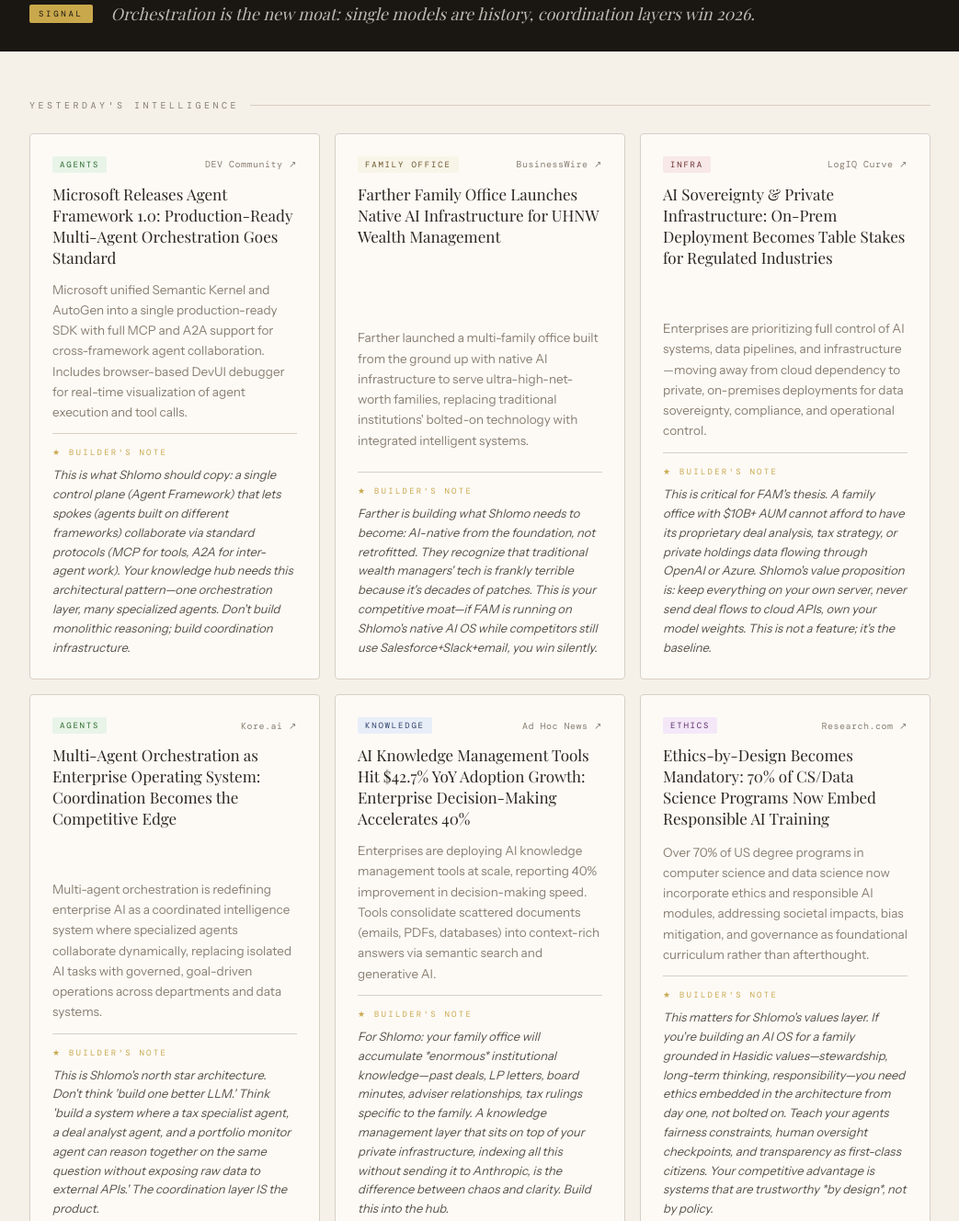
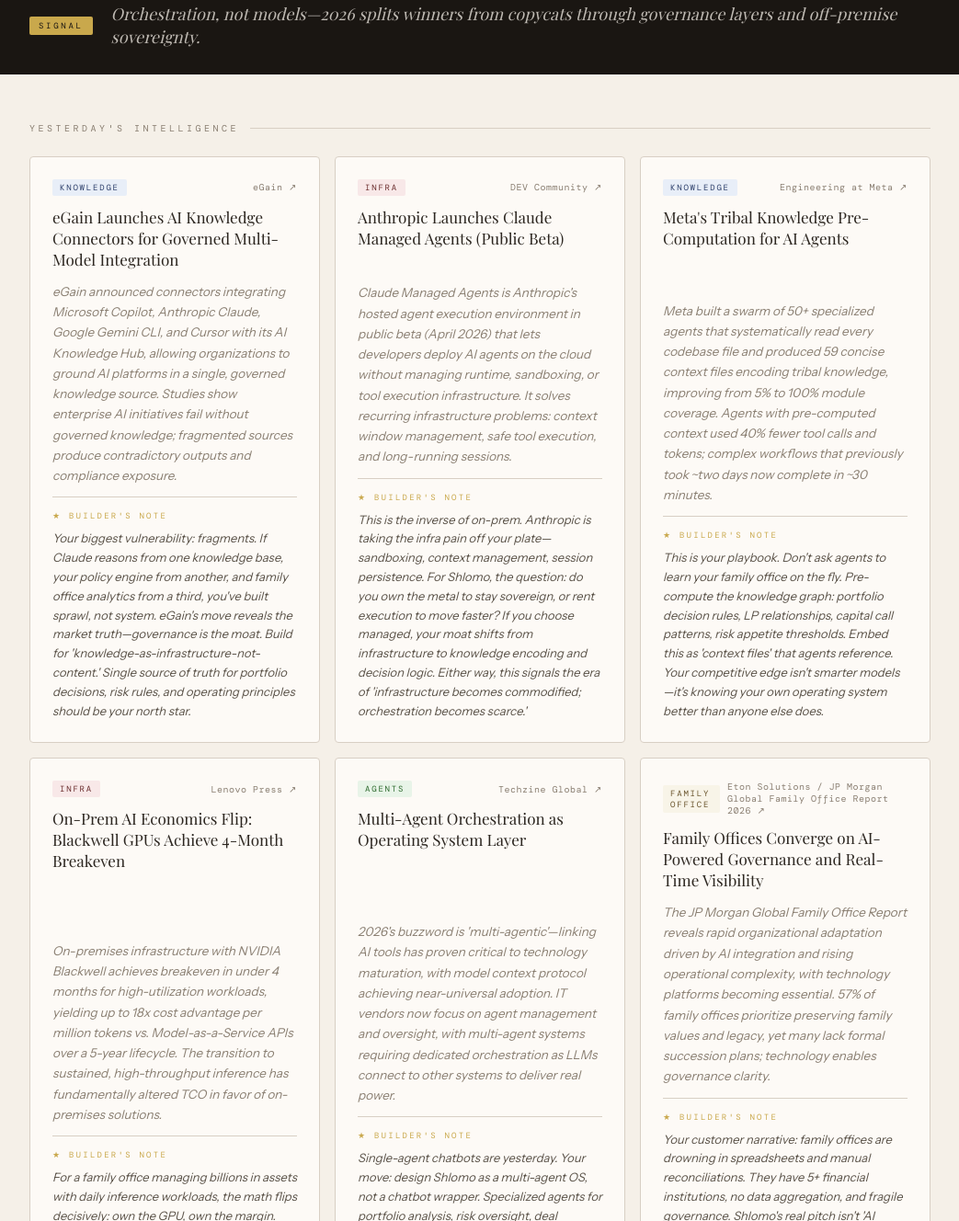
Before and after one commit to laurijoffe/shlomo-briefing, a plain HTML site: page index.html in a window 1280 px wide. Shown: the part 203-1531 px from the top of the page at 92% size, without its empty margins (118-1161 px from the left). Drawn offline with nearby package versions, Linux system fonts and the light colour scheme; a web font is replaced by a local one.

Commit message:
Daily briefing update

```diff
--- a/index.html
+++ b/index.html
@@ -3,7 +3,7 @@
 <head>
 <meta charset="UTF-8">
 <meta name="viewport" content="width=device-width,initial-scale=1">
-<title>Shlomo Intelligence - April 10, 2026</title>
+<title>Shlomo Intelligence - April 12, 2026</title>
 <link rel="preconnect" href="https://fonts.googleapis.com">
 <link href="https://fonts.googleapis.com/css2?family=Playfair+Display:ital,wght@0,400;0,700;1,400&family=Instrument+Sans:wght@300;400;500&family=DM+Mono:wght@300;400&display=swap" rel="stylesheet">
 <style>
@@ -62,8 +62,8 @@ footer{position:relative;z-index:1;border-top:1px solid var(--border);max-width:
       <h1 class="site-title"><em>Shlomo</em> Intelligence</h1>
     </div>
     <div class="header-date">
-      <div class="day-name">Friday</div>
-      <div class="date-full">April 10, 2026</div>
+      <div class="day-name">Sunday</div>
+      <div class="date-full">April 12, 2026</div>
     </div>
   </div>
 </header>
@@ -71,7 +71,7 @@ footer{position:relative;z-index:1;border-top:1px solid var(--border);max-width:
 <div class="theme-bar">
   <div class="theme-inner">
     <span class="theme-pill">Signal</span>
-    <p class="theme-text">Orchestration is the new moat: single models are history, coordination layers win 2026.</p>
+    <p class="theme-text">Orchestration, not models—2026 splits winners from copycats through governance layers and off-premise sovereignty.</p>
   </div>
 </div>
 <main>
@@ -79,94 +79,94 @@ footer{position:relative;z-index:1;border-top:1px solid var(--border);max-width:
   <div class="cards-grid">
         <article class="card" style="animation-delay:0.4s">
             <div class="card-top">
-                <span class="tag" style="background:#e8f4e8;color:#2d6a2d">AGENTS</span>
-                <a class="source-link" href="https://dev.to/alexmercedcoder/ai-tools-race-heats-up-week-of-april-3-9-2026-37fl" target="_blank" rel="noopener">
-                    DEV Community &#8599;
+                <span class="tag" style="background:#e8eef8;color:#2d3f6a">KNOWLEDGE</span>
+                <a class="source-link" href="https://www.quiverquant.com/news/eGain+Launches+New+AI+Platform+Connectors+for+Enhanced+Knowledge+Management+Across+Microsoft+Copilot,+Anthropic+Claude,+Google+Gemini,+and+Cursor" target="_blank" rel="noopener">
+                    eGain &#8599;
                 </a>
             </div>
-            <h3>Microsoft Releases Agent Framework 1.0: Production-Ready Multi-Agent Orchestration Goes Standard</h3>
-            <p class="summary">Microsoft unified Semantic Kernel and AutoGen into a single production-ready SDK with full MCP and A2A support for cross-framework agent collaboration. Includes browser-based DevUI debugger for real-time visualization of agent execution and tool calls.</p>
+            <h3>eGain Launches AI Knowledge Connectors for Governed Multi-Model Integration</h3>
+            <p class="summary"><cite index="42-2,42-3">eGain announced connectors integrating Microsoft Copilot, Anthropic Claude, Google Gemini CLI, and Cursor with its AI Knowledge Hub, allowing organizations to ground AI platforms in a single, governed knowledge source.</cite> <cite index="42-4,42-5">Studies show enterprise AI initiatives fail without governed knowledge; fragmented sources produce contradictory outputs and compliance exposure.</cite></p>
             <div class="builders-note">
                 <div class="bn-label">&#9733; Builder's Note</div>
-                <p>This is what Shlomo should copy: a single control plane (Agent Framework) that lets spokes (agents built on different frameworks) collaborate via standard protocols (MCP for tools, A2A for inter-agent work). Your knowledge hub needs this architectural pattern—one orchestration layer, many specialized agents. Don't build monolithic reasoning; build coordination infrastructure.</p>
+                <p>Your biggest vulnerability: fragments. If Claude reasons from one knowledge base, your policy engine from another, and family office analytics from a third, you've built sprawl, not system. eGain's move reveals the market truth—governance is the moat. Build for 'knowledge-as-infrastructure-not-content.' Single source of truth for portfolio decisions, risk rules, and operating principles should be your north star.</p>
             </div>
         </article>
         <article class="card" style="animation-delay:0.5s">
             <div class="card-top">
-                <span class="tag" style="background:#f8f4e8;color:#6a552d">FAMILY OFFICE</span>
-                <a class="source-link" href="https://markets.financialcontent.com/stocks/article/bizwire-2026-4-9-farther-launches-multi-family-office-setting-a-new-standard-for-generational-wealth-management" target="_blank" rel="noopener">
-                    BusinessWire &#8599;
+                <span class="tag" style="background:#f8e8e8;color:#6a2d2d">INFRA</span>
+                <a class="source-link" href="https://dev.to/bean_bean/claude-managed-agents-deep-dive-anthropics-new-ai-agent-infrastructure-2026-3286" target="_blank" rel="noopener">
+                    DEV Community &#8599;
                 </a>
             </div>
-            <h3>Farther Family Office Launches Native AI Infrastructure for UHNW Wealth Management</h3>
-            <p class="summary">Farther launched a multi-family office built from the ground up with native AI infrastructure to serve ultra-high-net-worth families, replacing traditional institutions' bolted-on technology with integrated intelligent systems.</p>
+            <h3>Anthropic Launches Claude Managed Agents (Public Beta)</h3>
+            <p class="summary"><cite index="6-4,6-5">Claude Managed Agents is Anthropic's hosted agent execution environment in public beta (April 2026) that lets developers deploy AI agents on the cloud without managing runtime, sandboxing, or tool execution infrastructure.</cite> <cite index="6-8,6-9,6-10">It solves recurring infrastructure problems: context window management, safe tool execution, and long-running sessions.</cite></p>
             <div class="builders-note">
                 <div class="bn-label">&#9733; Builder's Note</div>
-                <p>Farther is building what Shlomo needs to become: AI-native from the foundation, not retrofitted. They recognize that traditional wealth managers' tech is frankly terrible because it's decades of patches. This is your competitive moat—if FAM is running on Shlomo's native AI OS while competitors still use Salesforce+Slack+email, you win silently.</p>
+                <p>This is the inverse of on-prem. Anthropic is taking the infra pain off your plate—sandboxing, context management, session persistence. For Shlomo, the question: do you own the metal to stay sovereign, or rent execution to move faster? If you choose managed, your moat shifts from infrastructure to knowledge encoding and decision logic. Either way, this signals the era of 'infrastructure becomes commodified; orchestration becomes scarce.'</p>
             </div>
         </article>
         <article class="card" style="animation-delay:0.6000000000000001s">
             <div class="card-top">
-                <span class="tag" style="background:#f8e8e8;color:#6a2d2d">INFRA</span>
-                <a class="source-link" href="https://logiqcurve.com/ai-sovereignty-why-businesses-are-moving-toward-private-offline-ai/" target="_blank" rel="noopener">
-                    LogIQ Curve &#8599;
+                <span class="tag" style="background:#e8eef8;color:#2d3f6a">KNOWLEDGE</span>
+                <a class="source-link" href="https://engineering.fb.com/2026/04/06/developer-tools/how-meta-used-ai-to-map-tribal-knowledge-in-large-scale-data-pipelines/" target="_blank" rel="noopener">
+                    Engineering at Meta &#8599;
                 </a>
             </div>
-            <h3>AI Sovereignty & Private Infrastructure: On-Prem Deployment Becomes Table Stakes for Regulated Industries</h3>
-            <p class="summary">Enterprises are prioritizing full control of AI systems, data pipelines, and infrastructure—moving away from cloud dependency to private, on-premises deployments for data sovereignty, compliance, and operational control.</p>
+            <h3>Meta's Tribal Knowledge Pre-Computation for AI Agents</h3>
+            <p class="summary"><cite index="10-10">Meta built a swarm of 50+ specialized agents that systematically read every codebase file and produced 59 concise context files encoding tribal knowledge, improving from 5% to 100% module coverage.</cite> <cite index="10-28,10-29">Agents with pre-computed context used 40% fewer tool calls and tokens; complex workflows that previously took ~two days now complete in ~30 minutes.</cite></p>
             <div class="builders-note">
                 <div class="bn-label">&#9733; Builder's Note</div>
-                <p>This is critical for FAM's thesis. A family office with $10B+ AUM cannot afford to have its proprietary deal analysis, tax strategy, or private holdings data flowing through OpenAI or Azure. Shlomo's value proposition is: keep everything on your own server, never send deal flows to cloud APIs, own your model weights. This is not a feature; it's the baseline.</p>
+                <p>This is your playbook. Don't ask agents to learn your family office on the fly. Pre-compute the knowledge graph: portfolio decision rules, LP relationships, capital call patterns, risk appetite thresholds. Embed this as 'context files' that agents reference. Your competitive edge isn't smarter models—it's knowing your own operating system better than anyone else does.</p>
             </div>
         </article>
         <article class="card" style="animation-delay:0.7000000000000001s">
             <div class="card-top">
-                <span class="tag" style="background:#e8f4e8;color:#2d6a2d">AGENTS</span>
-                <a class="source-link" href="https://www.kore.ai/blog/what-is-multi-agent-orchestration" target="_blank" rel="noopener">
-                    Kore.ai &#8599;
+                <span class="tag" style="background:#f8e8e8;color:#6a2d2d">INFRA</span>
+                <a class="source-link" href="https://lenovopress.lenovo.com/lp2368-on-premise-vs-cloud-generative-ai-total-cost-of-ownership-2026-edition" target="_blank" rel="noopener">
+                    Lenovo Press &#8599;
                 </a>
             </div>
-            <h3>Multi-Agent Orchestration as Enterprise Operating System: Coordination Becomes the Competitive Edge</h3>
-            <p class="summary">Multi-agent orchestration is redefining enterprise AI as a coordinated intelligence system where specialized agents collaborate dynamically, replacing isolated AI tasks with governed, goal-driven operations across departments and data systems.</p>
+            <h3>On-Prem AI Economics Flip: Blackwell GPUs Achieve 4-Month Breakeven</h3>
+            <p class="summary"><cite index="16-4,16-5">On-premises infrastructure with NVIDIA Blackwell achieves breakeven in under 4 months for high-utilization workloads, yielding up to 18x cost advantage per million tokens vs. Model-as-a-Service APIs over a 5-year lifecycle.</cite> <cite index="16-3">The transition to sustained, high-throughput inference has fundamentally altered TCO in favor of on-premises solutions.</cite></p>
             <div class="builders-note">
                 <div class="bn-label">&#9733; Builder's Note</div>
-                <p>This is Shlomo's north star architecture. Don't think 'build one better LLM.' Think 'build a system where a tax specialist agent, a deal analyst agent, and a portfolio monitor agent can reason together on the same question without exposing raw data to external APIs.' The coordination layer IS the product.</p>
+                <p>For a family office managing billions in assets with daily inference workloads, the math flips decisively: own the GPU, own the margin. This isn't about privacy paranoia anymore—it's pure ROI. If Shlomo runs continuous agent reasoning across portfolios, valuations, and risk monitoring, on-prem becomes the default economics. Budget accordingly: NVIDIA Blackwell, not API bills.</p>
             </div>
         </article>
         <article class="card" style="animation-delay:0.8s">
             <div class="card-top">
-                <span class="tag" style="background:#e8eef8;color:#2d3f6a">KNOWLEDGE</span>
-                <a class="source-link" href="https://www.ad-hoc-news.de/boerse/news/ueberblick/ai-knowledge-management-tools-surge-in-adoption-amid-2026-enterprise-ai/69102140" target="_blank" rel="noopener">
-                    Ad Hoc News &#8599;
+                <span class="tag" style="background:#e8f4e8;color:#2d6a2d">AGENTS</span>
+                <a class="source-link" href="https://www.techzine.eu/blogs/applications/138502/multi-agent-systems-set-to-dominate-it-environments-in-2026/" target="_blank" rel="noopener">
+                    Techzine Global &#8599;
                 </a>
             </div>
-            <h3>AI Knowledge Management Tools Hit $42.7% YoY Adoption Growth: Enterprise Decision-Making Accelerates 40%</h3>
-            <p class="summary">Enterprises are deploying AI knowledge management tools at scale, reporting 40% improvement in decision-making speed. Tools consolidate scattered documents (emails, PDFs, databases) into context-rich answers via semantic search and generative AI.</p>
+            <h3>Multi-Agent Orchestration as Operating System Layer</h3>
+            <p class="summary"><cite index="51-8,51-9">2026's buzzword is 'multi-agentic'—linking AI tools has proven critical to technology maturation, with model context protocol achieving near-universal adoption.</cite> <cite index="51-12,51-17">IT vendors now focus on agent management and oversight, with multi-agent systems requiring dedicated orchestration as LLMs connect to other systems to deliver real power.</cite></p>
             <div class="builders-note">
                 <div class="bn-label">&#9733; Builder's Note</div>
-                <p>For Shlomo: your family office will accumulate *enormous* institutional knowledge—past deals, LP letters, board minutes, adviser relationships, tax rulings specific to the family. A knowledge management layer that sits on top of your private infrastructure, indexing all this without sending it to Anthropic, is the difference between chaos and clarity. Build this into the hub.</p>
+                <p>Single-agent chatbots are yesterday. Your move: design Shlomo as a multi-agent OS, not a chatbot wrapper. Specialized agents for portfolio analysis, risk oversight, deal sourcing, compliance auditing—each with its own reasoning loop but coordinated through an orchestration layer. The orchestration layer itself becomes your moat. This is what 'Shlomo operating system' actually means architecturally.</p>
             </div>
         </article>
         <article class="card" style="animation-delay:0.9s">
             <div class="card-top">
-                <span class="tag" style="background:#f4e8f8;color:#5a2d6a">ETHICS</span>
-                <a class="source-link" href="https://research.com/online-degrees/artificial-intelligence/ethics-and-responsible-ai-training-in-degree-programs" target="_blank" rel="noopener">
-                    Research.com &#8599;
+                <span class="tag" style="background:#f8f4e8;color:#6a552d">FAMILY OFFICE</span>
+                <a class="source-link" href="https://eton-solutions.com/the-future-of-family-offices-key-trends-shaping-2026/" target="_blank" rel="noopener">
+                    Eton Solutions / JP Morgan Global Family Office Report 2026 &#8599;
                 </a>
             </div>
-            <h3>Ethics-by-Design Becomes Mandatory: 70% of CS/Data Science Programs Now Embed Responsible AI Training</h3>
-            <p class="summary">Over 70% of US degree programs in computer science and data science now incorporate ethics and responsible AI modules, addressing societal impacts, bias mitigation, and governance as foundational curriculum rather than afterthought.</p>
+            <h3>Family Offices Converge on AI-Powered Governance and Real-Time Visibility</h3>
+            <p class="summary"><cite index="29-2,29-3">The JP Morgan Global Family Office Report reveals rapid organizational adaptation driven by AI integration and rising operational complexity, with technology platforms becoming essential.</cite> <cite index="29-13">57% of family offices prioritize preserving family values and legacy, yet many lack formal succession plans; technology enables governance clarity.</cite></p>
             <div class="builders-note">
                 <div class="bn-label">&#9733; Builder's Note</div>
-                <p>This matters for Shlomo's values layer. If you're building an AI OS for a family grounded in Hasidic values—stewardship, long-term thinking, responsibility—you need ethics embedded in the architecture from day one, not bolted on. Teach your agents fairness constraints, human oversight checkpoints, and transparency as first-class citizens. Your competitive advantage is systems that are trustworthy *by design*, not by policy.</p>
+                <p>Your customer narrative: family offices are drowning in spreadsheets and manual reconciliations. They have 5+ financial institutions, no data aggregation, and fragile governance. Shlomo's real pitch isn't 'AI chatbot'—it's 'integrated operating system that makes succession planning auditable, portfolio decisions traceable, and institutional knowledge portable across generations.' Build for governance-first, not chatbot-first.</p>
             </div>
         </article></div>
   <div class="section-label" style="animation-delay:0.32s">Teaching Moment</div>
 
         <section class="teaching" style="animation-delay:0.35s">
             <div class="teaching-eyebrow">&#9432; Teaching Moment</div>
-            <h3 class="teaching-concept">Hub-and-spoke vs. monolith</h3>
-            <p class="teaching-body">Think of a family office (Shlomo's user) like a wealthy person managing multiple business interests. Instead of hiring one super-genius advisor who tries to understand *everything*, you hire a **hub** (a family office manager) who coordinates with **spokes** (specialists—tax lawyer, investment banker, real estate expert). The specialist doesn't need to be smarter than the generalist; they just need deep expertise in one thing. As your wealth grows complex, the hub's job isn't deciding on every investment—it's orchestrating which specialist handles which decision, making sure they share what they learn. Modern AI is moving here: instead of one giant model, you have specialized agents (each knows one domain really well) coordinated by an orchestration layer (the hub) that decides who talks to whom and when.</p>
+            <h3 class="teaching-concept">Compass, Not Encyclopedia</h3>
+            <p class="teaching-body">Like a skilled navigator who doesn't memorize every street but carries a concise map that points to terrain and relationships, Meta's approach to tribal knowledge encodes domain-specific patterns (25-35 lines, ~1,000 tokens) rather than exhaustive documentation. AI agents given this focused context make 40% fewer erroneous tool calls. Apply this to Shlomo: instead of dumping your entire knowledge base into the hub, pre-compute the connective tissue—naming conventions, cascading dependencies, decision rules—so agents reason with structure, not noise.</p>
         </section>
 </main>
 <footer>
```
